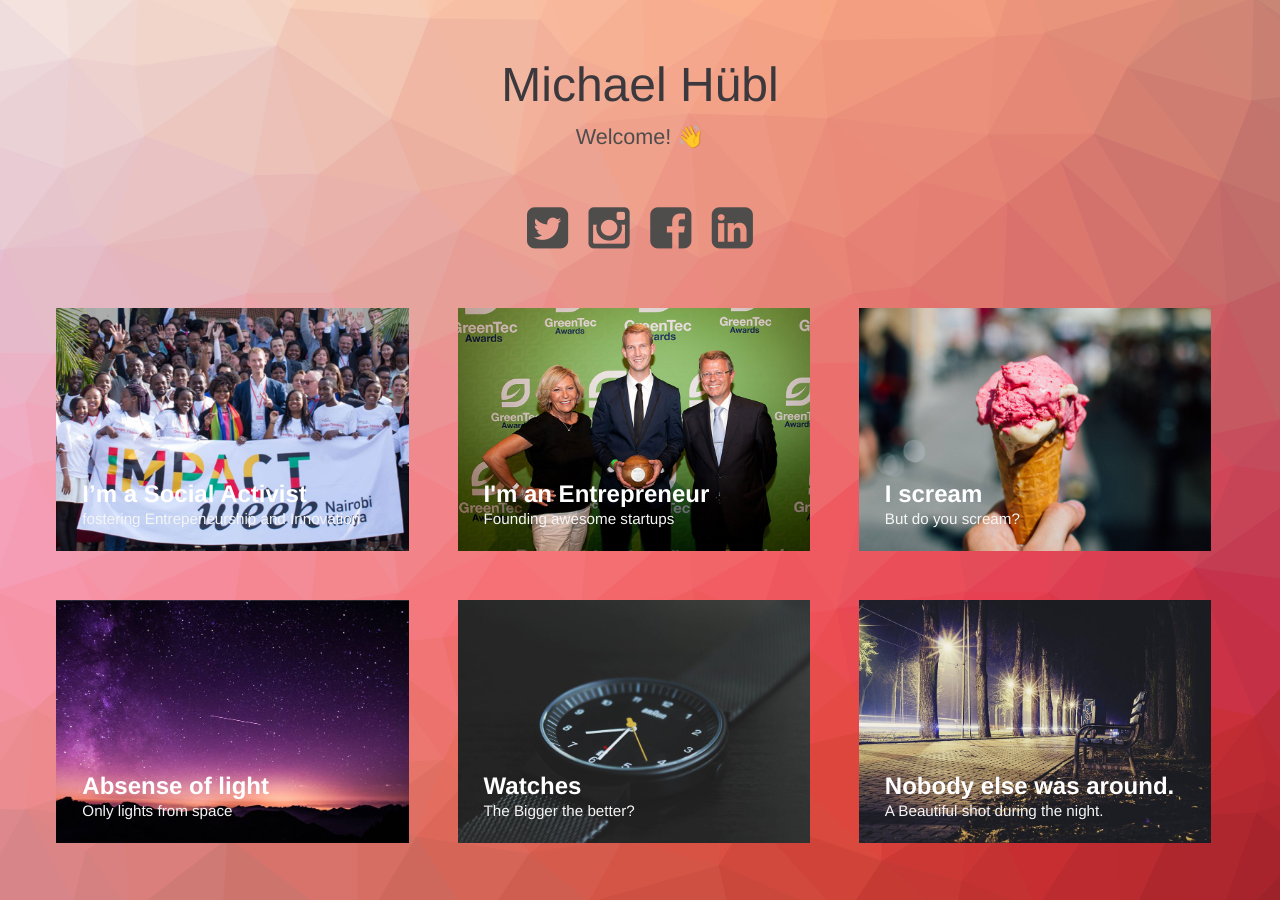
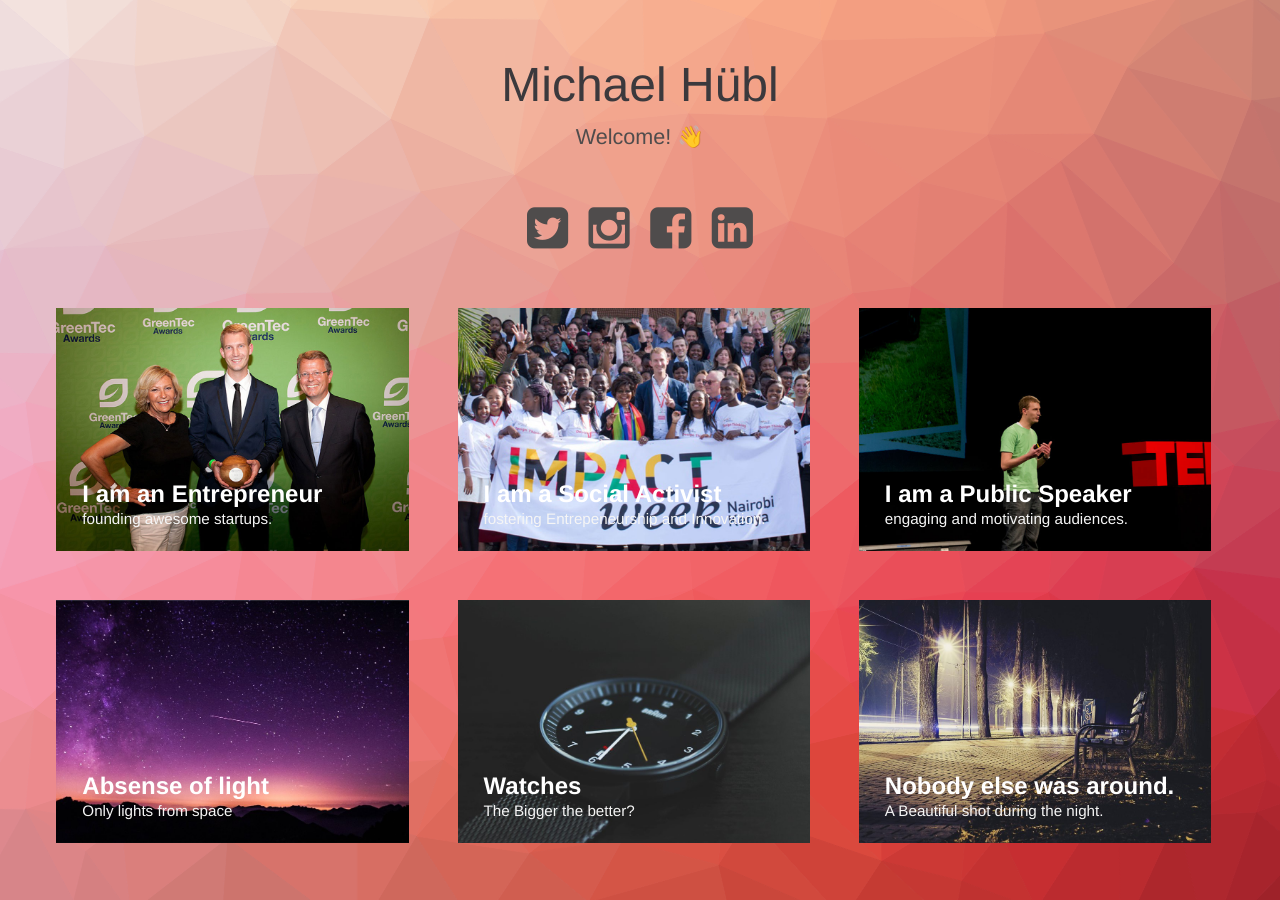
Before and after one commit to michels/portfolio, a Jekyll site: the page built from index.html, in a window 1280 px wide. Built offline with Jekyll 4.4.1, drawn with Linux system fonts in a browser that asks for light colours.

Commit message:
Third post

```diff
--- a/_posts/2018-06-01-entrepreneur.markdown
+++ b/_posts/2018-06-01-entrepreneur.markdown
@@ -1,10 +1,10 @@
 ---
-title:  "I'm an Entrepreneur"
-subtitle: "Founding awesome startups"
+title:  "I am an Entrepreneur"
+subtitle: "founding awesome startups."
 author: "Michael H&uuml;bl"
 avatar: "img/authors/huebl.png"
 image: "img/entrepreneurship.jpg"
-date:   2018-06-01 12:12:12
+date:   2018-06-10 12:12:12
 ---
 
 ### Dolor sit amet?
--- a/_posts/2015-04-24-i-scream.markdown
+++ b/_posts/2018-06-08-speaker.markdown
@@ -1,10 +1,10 @@
 ---
-title:  "I scream"
-subtitle: "But do you scream?"
-author: "Wferr"
-avatar: "img/authors/wferr.png"
-image: "img/e.jpg"
-date:   2015-04-24 12:12:12
+title:  "I am a Public Speaker"
+subtitle: "engaging and motivating audiences."
+author: "Michael H&uuml;bl"
+avatar: "img/authors/huebl.png"
+image: "img/speaker.jpg"
+date:   2018-06-08 12:12:12
 ---
 
 ### Dolor sit amet?
--- a/_posts/2018-06-10-social-activist.markdown
+++ b/_posts/2018-06-10-social-activist.markdown
@@ -1,10 +1,10 @@
 ---
-title:  "I’m a Social Activist"
-subtitle: "fostering Entrepeneurship and Innovation"
+title:  "I am a Social Activist"
+subtitle: "fostering Entrepeneurship and Innovation."
 author: "Michael H&uuml;bl"
 avatar: "img/authors/huebl.png"
 image: "img/social.jpg"
-date:   2018-06-02 12:12:12
+date:   2018-06-09 12:12:12
 ---
 
 ### Dolor sit amet?
```
